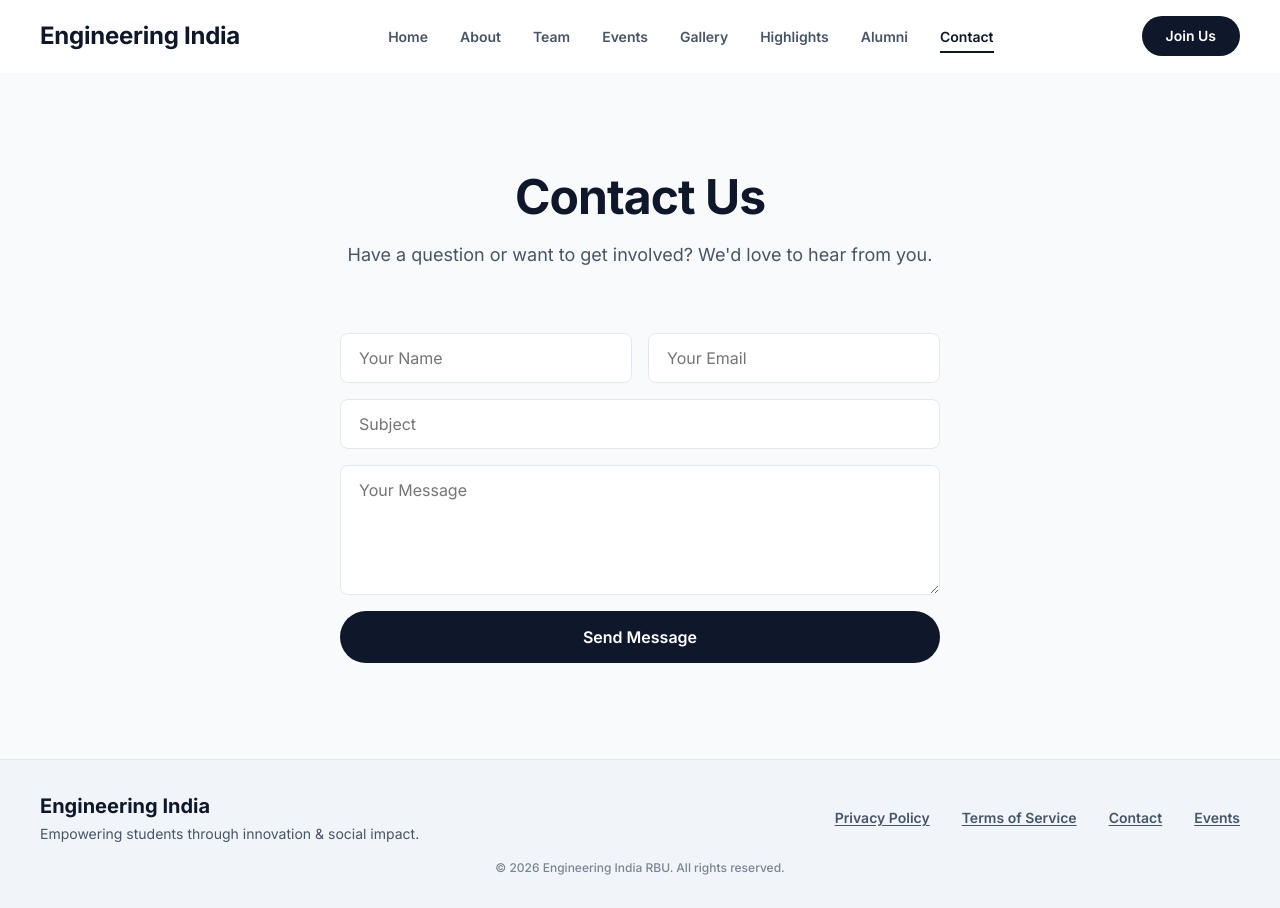
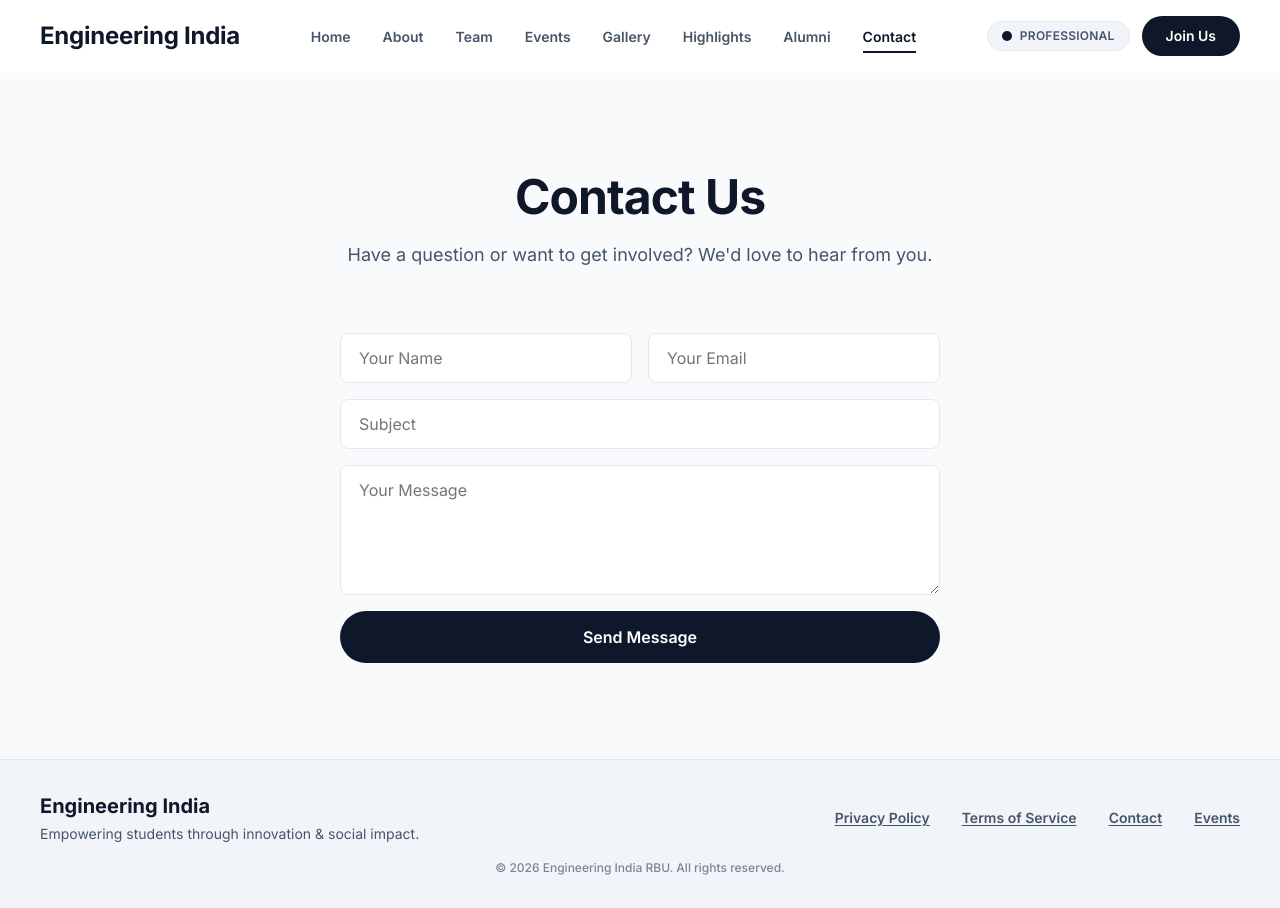
Before and after one commit to Engineering-India-RBU/engineering-india-website, a React (Vite) app: page /contact in a window 1280 px wide. Built offline with nearby package versions, Linux system fonts and the light colour scheme.

Commit message:
add: theme toggle button to switch between Professional and Stitch palettes

```diff
--- a/src/components/layout/Navbar.css
+++ b/src/components/layout/Navbar.css
@@ -77,12 +77,24 @@
   transform: scale(1.02);
 }
 
+.nav-actions {
+  display: flex;
+  align-items: center;
+  gap: 12px;
+}
+
 .nav-join-desktop {
   display: block;
 }
 
 .nav-join-mobile {
   display: none;
+}
+
+.nav-theme-mobile {
+  display: none;
+  width: 100%;
+  margin-top: 12px;
 }
 
 /* Hamburger */
@@ -173,6 +185,17 @@
     text-align: center;
   }
 
+  .nav-theme-mobile {
+    display: block;
+    width: 100%;
+    margin-top: 8px;
+  }
+
+  .nav-theme-mobile .theme-toggle {
+    width: 100%;
+    justify-content: center;
+  }
+
   .nav-hamburger {
     display: flex;
   }
--- a/src/components/layout/Navbar.tsx
+++ b/src/components/layout/Navbar.tsx
@@ -1,5 +1,6 @@
 import { useState, useEffect } from "react";
 import { Link, useLocation } from "react-router-dom";
+import ThemeToggle from "../ui/ThemeToggle";
 import "./Navbar.css";
 
 const navItems = [
@@ -47,9 +48,15 @@ export default function Navbar() {
           <li className="nav-join-mobile">
             <Link to="/contact" className="nav-join-btn">Join Us</Link>
           </li>
+          <li className="nav-theme-mobile">
+            <ThemeToggle />
+          </li>
         </ul>
 
-        <Link to="/contact" className="nav-join-btn nav-join-desktop">Join Us</Link>
+        <div className="nav-actions">
+          <ThemeToggle />
+          <Link to="/contact" className="nav-join-btn nav-join-desktop">Join Us</Link>
+        </div>
 
         <button
           className="nav-hamburger"
--- /dev/null
+++ b/src/components/ui/ThemeToggle.css
@@ -0,0 +1,35 @@
+.theme-toggle {
+  display: flex;
+  align-items: center;
+  gap: 8px;
+  padding: 6px 14px;
+  border-radius: var(--radius-full);
+  border: 1px solid var(--outline-variant);
+  background: var(--surface-container);
+  color: var(--on-surface-variant);
+  cursor: pointer;
+  font-size: 12px;
+  line-height: 16px;
+  font-weight: 600;
+  letter-spacing: 0.02em;
+  transition: all 0.25s;
+  white-space: nowrap;
+}
+
+.theme-toggle:hover {
+  border-color: var(--primary);
+  color: var(--primary);
+  background: var(--primary-fixed);
+}
+
+.theme-toggle-dot {
+  width: 10px;
+  height: 10px;
+  border-radius: 50%;
+  background: var(--primary);
+  transition: background 0.3s;
+}
+
+.theme-toggle-label {
+  text-transform: uppercase;
+}
--- /dev/null
+++ b/src/components/ui/ThemeToggle.tsx
@@ -0,0 +1,31 @@
+import { useEffect, useState } from "react";
+import "./ThemeToggle.css";
+
+type Theme = "theme-professional" | "theme-stitch";
+
+const LABELS: Record<Theme, string> = {
+  "theme-professional": "Professional",
+  "theme-stitch": "Stitch",
+};
+
+export default function ThemeToggle() {
+  const [theme, setTheme] = useState<Theme>(() => {
+    return (localStorage.getItem("theme") as Theme) || "theme-professional";
+  });
+
+  useEffect(() => {
+    document.documentElement.className = theme;
+    localStorage.setItem("theme", theme);
+  }, [theme]);
+
+  const toggle = () => {
+    setTheme((prev) => (prev === "theme-professional" ? "theme-stitch" : "theme-professional"));
+  };
+
+  return (
+    <button className="theme-toggle" onClick={toggle} title={`Switch to ${theme === "theme-professional" ? "Stitch" : "Professional"} theme`}>
+      <span className="theme-toggle-dot" />
+      <span className="theme-toggle-label">{LABELS[theme]}</span>
+    </button>
+  );
+}
--- a/src/styles/variables.css
+++ b/src/styles/variables.css
@@ -1,5 +1,8 @@
-:root {
-  /* Primary - Deep Navy */
+/* ==============================
+   THEME: Professional (Navy + Teal)
+   ============================== */
+:root,
+.theme-professional {
   --primary: #0F172A;
   --primary-container: #1E293B;
   --primary-fixed: #DBEAFE;
@@ -9,7 +12,6 @@
   --on-primary-fixed: #0F172A;
   --on-primary-fixed-variant: #1E3A5F;
 
-  /* Secondary - Cyan / Teal */
   --secondary: #0891B2;
   --secondary-container: #CFFAFE;
   --secondary-fixed: #E0F2FE;
@@ -19,7 +21,6 @@
   --on-secondary-fixed: #0C4A6E;
   --on-secondary-fixed-variant: #0E7490;
 
-  /* Tertiary - Warm Amber */
   --tertiary: #D97706;
   --tertiary-container: #FEF3C7;
   --tertiary-fixed: #FDE68A;
@@ -29,7 +30,6 @@
   --on-tertiary-fixed: #451A03;
   --on-tertiary-fixed-variant: #92400E;
 
-  /* Surface / Background */
   --background: #F8FAFC;
   --surface: #FFFFFF;
   --surface-bright: #FFFFFF;
@@ -47,21 +47,90 @@
   --inverse-on-surface: #F8FAFC;
   --inverse-primary: #93C5FD;
 
-  /* Error */
   --error: #DC2626;
   --error-container: #FEE2E2;
   --on-error: #FFFFFF;
   --on-error-container: #991B1B;
 
-  /* Outline */
   --outline: #CBD5E1;
   --outline-variant: #E2E8F0;
   --surface-tint: #0F172A;
 
-  /* Typography */
+  --shadow-sm: 0 1px 2px rgba(15, 23, 42, 0.05);
+  --shadow-md: 0 4px 12px rgba(15, 23, 42, 0.08);
+  --shadow-lg: 0 8px 30px rgba(15, 23, 42, 0.1);
+  --shadow-xl: 0 20px 60px rgba(15, 23, 42, 0.15);
+}
+
+/* ==============================
+   THEME: Stitch (Terracotta + Olive)
+   ============================== */
+.theme-stitch {
+  --primary: #944a22;
+  --primary-container: #e88d5f;
+  --primary-fixed: #ffdbcb;
+  --primary-fixed-dim: #ffb693;
+  --on-primary: #ffffff;
+  --on-primary-container: #652701;
+  --on-primary-fixed: #341000;
+  --on-primary-fixed-variant: #76330c;
+
+  --secondary: #5c6320;
+  --secondary-container: #dfe694;
+  --secondary-fixed: #e1e897;
+  --secondary-fixed-dim: #c5cc7e;
+  --on-secondary: #ffffff;
+  --on-secondary-container: #616724;
+  --on-secondary-fixed: #1a1d00;
+  --on-secondary-fixed-variant: #454a08;
+
+  --tertiary: #715c22;
+  --tertiary-container: #bba160;
+  --tertiary-fixed: #fde099;
+  --tertiary-fixed-dim: #e0c47f;
+  --on-tertiary: #ffffff;
+  --on-tertiary-container: #493700;
+  --on-tertiary-fixed: #241a00;
+  --on-tertiary-fixed-variant: #57440b;
+
+  --background: #fdf9f0;
+  --surface: #fdf9f0;
+  --surface-bright: #fdf9f0;
+  --surface-dim: #dddad1;
+  --surface-container: #f1eee5;
+  --surface-container-low: #f7f3ea;
+  --surface-container-lowest: #ffffff;
+  --surface-container-high: #ece8df;
+  --surface-container-highest: #e6e2d9;
+  --surface-variant: #e6e2d9;
+  --on-surface: #1c1c17;
+  --on-surface-variant: #54433b;
+  --on-background: #1c1c17;
+  --inverse-surface: #31312b;
+  --inverse-on-surface: #f4f0e8;
+  --inverse-primary: #ffb693;
+
+  --error: #ba1a1a;
+  --error-container: #ffdad6;
+  --on-error: #ffffff;
+  --on-error-container: #93000a;
+
+  --outline: #87736a;
+  --outline-variant: #dac2b7;
+  --surface-tint: #944a22;
+
+  --shadow-sm: 0 1px 3px rgba(45, 41, 38, 0.06);
+  --shadow-md: 0 4px 20px rgba(45, 41, 38, 0.05);
+  --shadow-lg: 0 8px 32px rgba(45, 41, 38, 0.08);
+  --shadow-xl: 0 16px 48px rgba(45, 41, 38, 0.12);
+}
+
+/* ==============================
+   SHARED TOKENS
+   ============================== */
+:root {
   --font-family: 'Inter', -apple-system, BlinkMacSystemFont, 'Segoe UI', sans-serif;
 
-  /* Border Radius */
   --radius-sm: 4px;
   --radius-md: 8px;
   --radius-lg: 12px;
@@ -69,7 +138,6 @@
   --radius-2xl: 24px;
   --radius-full: 9999px;
 
-  /* Spacing */
   --unit: 4px;
   --stack-xs: 4px;
   --stack-sm: 8px;
@@ -80,10 +148,4 @@
   --margin-mobile: 16px;
   --margin-desktop: 40px;
   --container-max: 1280px;
-
-  /* Shadows */
-  --shadow-sm: 0 1px 2px rgba(15, 23, 42, 0.05);
-  --shadow-md: 0 4px 12px rgba(15, 23, 42, 0.08);
-  --shadow-lg: 0 8px 30px rgba(15, 23, 42, 0.1);
-  --shadow-xl: 0 20px 60px rgba(15, 23, 42, 0.15);
 }
```
